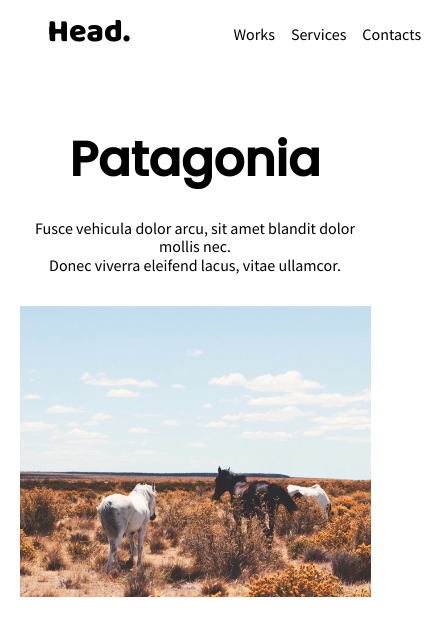
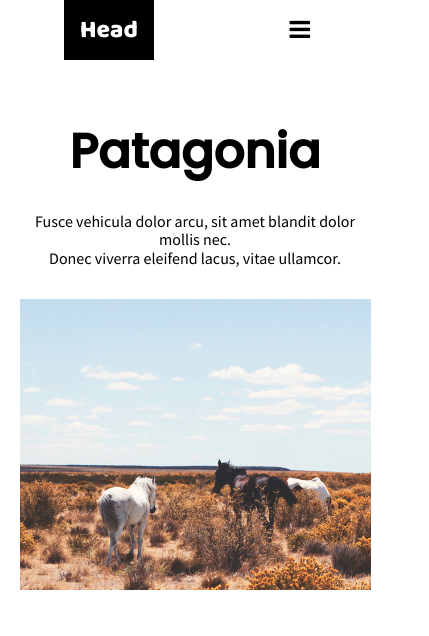
Before and after one commit to anneliedorsell/Patagonian-Wild-Horses, a plain HTML site: page index.html in a window 390 px wide. Shown: the whole page, 429 px wide, since content can reach past the window. Drawn offline with Linux system fonts and the light colour scheme.

Commit message:
adding responsiv nav bar hamburger

```diff
--- a/index.html
+++ b/index.html
@@ -7,27 +7,22 @@
     <link rel="stylesheet" href="styles/normalize.css">
     <link rel="preconnect" href="https://fonts.googleapis.com">
     <link rel="preconnect" href="https://fonts.gstatic.com" crossorigin>
+    <link rel="stylesheet" href="https://cdnjs.cloudflare.com/ajax/libs/font-awesome/4.7.0/css/font-awesome.min.css">
     <link href="https://fonts.googleapis.com/css2?family=Baloo+2:wght@800&family=Poppins:wght@500&family=Source+Sans+Pro&display=swap" rel="stylesheet">
     <link rel="stylesheet" href="styles/index.css">
     <title>Patagonia</title>
 </head>
 <body>
-     <!--start header-->
-    <header>
-        <!--start nav-->
-        <nav class="nav-bar">
-            <div class="nav-logo">
-                <h3 class="logo">Head.</h3>
-            </div>
-            <ul class="nav-links">
-                <li class="nav-li"><a class="nav-link" href="#">Works</a></li>
-                <li class="nav-li"><a class="nav-link" href="#">Services</a></li>
-                <li class="nav-li"><a class="nav-link" href="#">Contacts</a></li>
-            </ul>
-        </nav>
-        <!--end nav-->
-    </header>
-    <!--start  main-->
+    <div class="nav" id="nav-bar">
+        <a href="#head" class="active">Head</a>
+        <a href="#Works">Works</a>
+        <a href="#Services">Services</a>
+        <a href="#Contacts">Contacts</a>
+        <a class="icon" onclick="burgerMenu()">
+        <i class="fa fa-bars"></i>
+        </a>
+    </div>
+
     <main>
         <div class="layout__main">
             <div class="main__container">
@@ -49,6 +44,17 @@
             </div>
         </div>
     </main>
-    <!--end  main-->
+
+    <script>
+        function burgerMenu() {
+            let burger = document.getElementById("nav-bar");
+            if (burger.className === "nav") {
+            burger.className += " responsive";
+            } else {
+            burger.className = "nav";
+            }
+        }
+        </script>
+
 </body>
 </html>
--- a/styles/index.css
+++ b/styles/index.css
@@ -8,39 +8,62 @@ body {
     min-height: 100vh;
 }
 
-.nav-bar {
-    display: flex;
-    justify-content: space-around;
-    flex-direction: row;
-    align-items: center;
-    justify-items: baseline;
-    min-height: 8vh;
-    font-family: 'Source Sans Pro', sans-serif;
-    font-size: 1rem;
+.nav {
+    overflow: hidden;
+    margin-left: 4rem;
 }
 
-.logo {
-    font-family: 'Baloo 2', cursive;
-    font-size: 2rem;
+.nav a {
+    float: left;
+    display: block;
+    color: black;
+    text-align: center;
+    padding: 1rem 1rem;
+    text-decoration: none;
+    font-size: 1.5rem;
+    font-family: 'Source Sans Pro', sans-serif;
 }
 
-.nav-links {
-    display: flex;
-    flex-direction: row;
-    justify-content: space-around;
-    width: 30%;
+.nav a:hover {
+    background-color: black;
+    color: white;
 }
 
-.nav-links li {
-    list-style: none;
+.nav a.active {
+    background-color: black;
+    color: white;
+    font-family: 'Baloo 2', cursive;
+    font-size: 1.54rem;
 }
 
-.nav-li a {
-    text-decoration: none;
-    color: black;
-    border: 0.5rem;
-    padding: 0.5rem;
-}
+.nav .icon {
+    display: none;
+  }
+
+@media screen and (max-width: 600px) {
+    .nav a:not(:first-child) {display: none;}
+    .nav a.icon {
+      float: right;
+      display: block;
+      margin-right: 4rem;
+
+    }
+  }
+
+  @media screen and (max-width: 600px) {
+    .nav.responsive {position: relative;}
+    .nav.responsive .icon {
+      position: absolute;
+      right: 0;
+      top: 0;
+      color: white;
+    }
+    .nav.responsive a {
+      float: none;
+      display: block;
+      text-align: left;
+    }
+  }
 
 main {
     width: 100%;
@@ -82,7 +105,7 @@ p {
     }
 }
 
-.man__pic, img {
+.main__pic, img {
     width: 100%;
     position: sticky;
     border-bottom: 0px;
```
